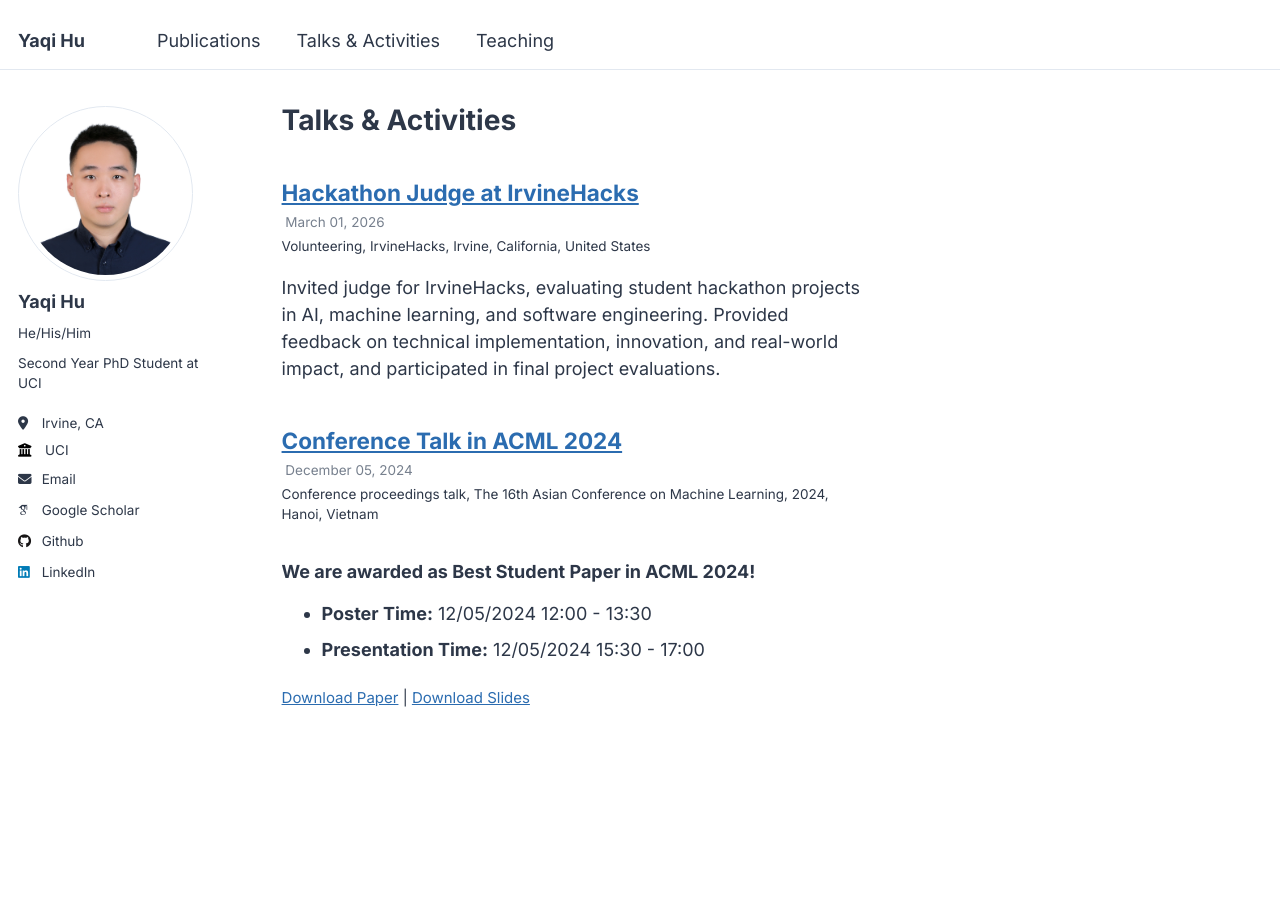
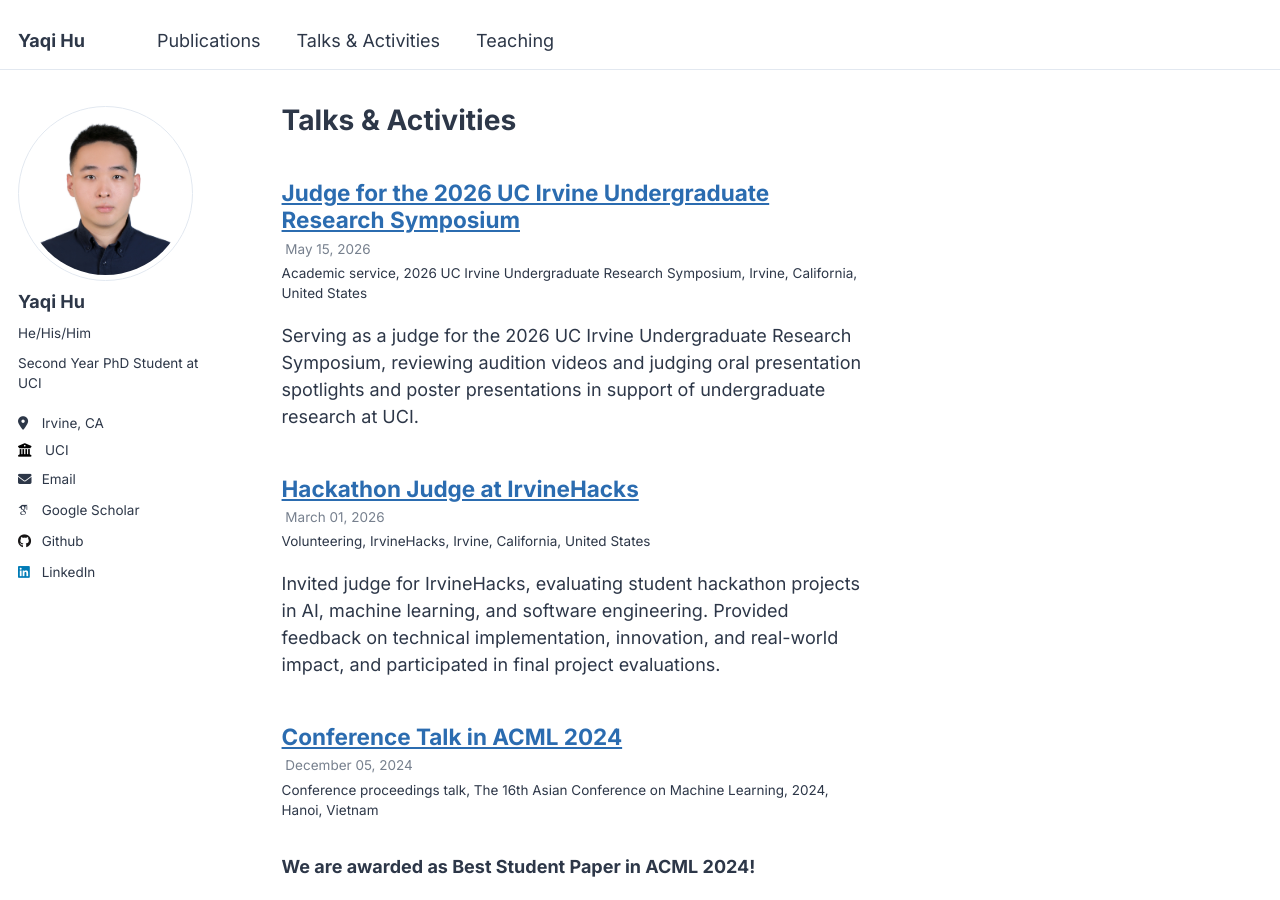
Before and after one commit to YaqiHu23/YaqiHu23.github.io, a Jekyll site: the page built from _pages/talks.html, in a window 1280 px wide and 900 px high. Built offline with Jekyll 4.4.1, drawn with Linux system fonts in a browser that asks for light colours; some web fonts are replaced.

Commit message:
version_v1.0.2

```diff
--- /dev/null
+++ b/_talks/UCI_Undergraduate_Research_Symposium_2026_Judge.md
@@ -0,0 +1,10 @@
+---
+title: "Judge for the 2026 UC Irvine Undergraduate Research Symposium"
+collection: talks
+type: "Academic service"
+permalink: /talks/UCI_Undergraduate_Research_Symposium_2026_Judge
+venue: "2026 UC Irvine Undergraduate Research Symposium"
+date: 2026-05-15
+location: "Irvine, California, United States"
+---
+Serving as a judge for the 2026 UC Irvine Undergraduate Research Symposium, reviewing audition videos and judging oral presentation spotlights and poster presentations in support of undergraduate research at UCI.
```
Also changed, not shown: _pages/about.md (+2 -0 lines).
